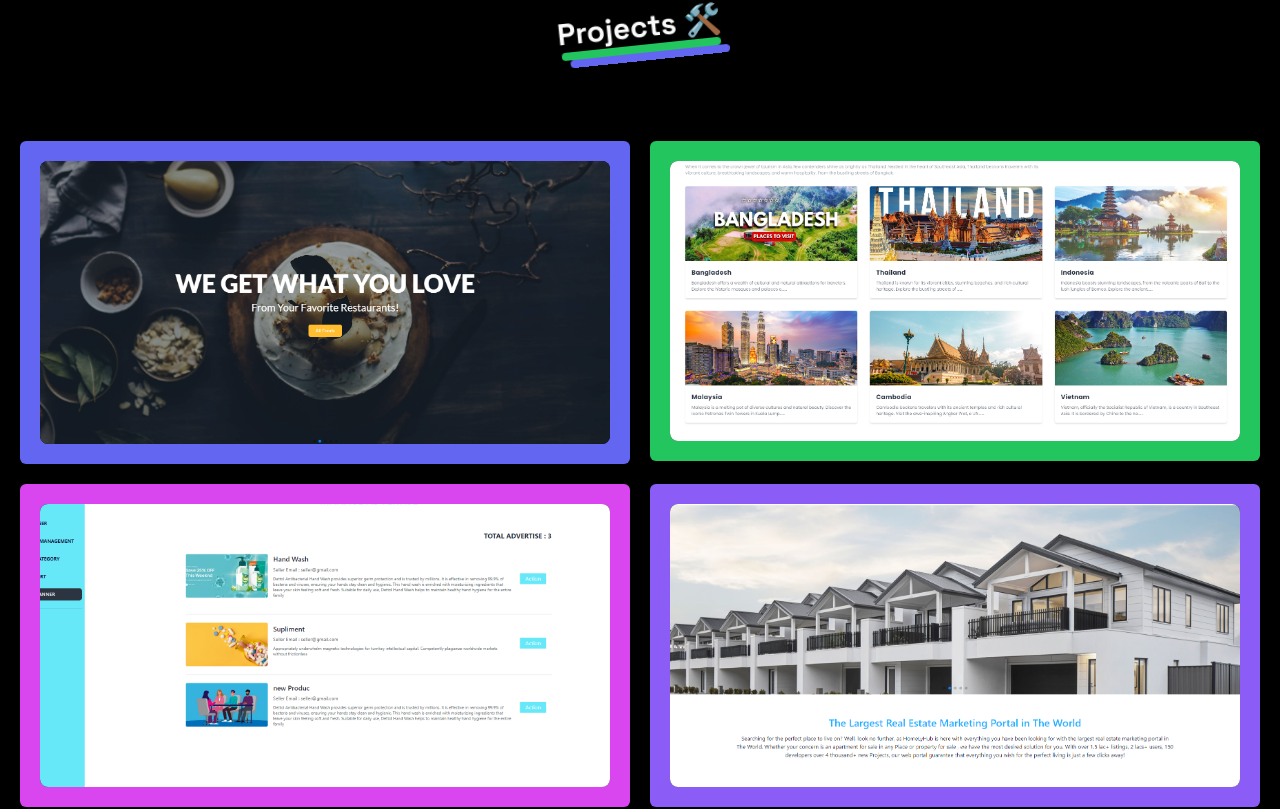
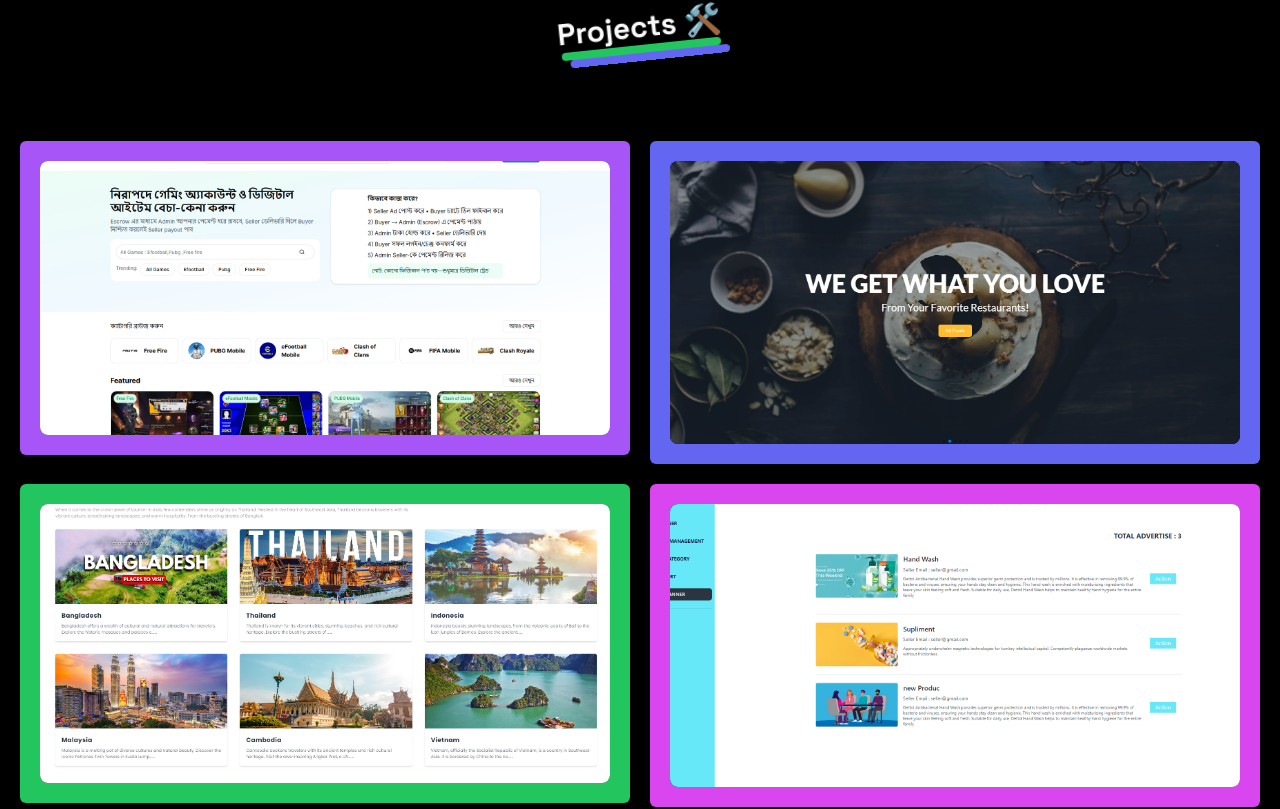
Before and after one commit to rontysarkar/Portfolio, a Next.js app: page / in a window 1280 px wide. Shown: the part 1694-2503 px from the top of the page. Built offline with nearby package versions, Linux system fonts and the light colour scheme.

Commit message:
add new project

```diff
--- a/app/(home)/component/Projects.tsx
+++ b/app/(home)/component/Projects.tsx
@@ -7,6 +7,9 @@ import {
   SiExpress,
   SiFirebase,
   SiMongodb,
+  SiNextdotjs,
+  SiTypescript,
+  SiNodedotjs,
 } from "react-icons/si";
 import Title from './Title';
 import Link from 'next/link';
@@ -18,6 +21,13 @@ import { DirectionAwareHover } from '@/components/ui/direction-aware-hover';
 
 const Projects = () => {
     const projects = [
+        {
+          title: 'ID Bazar',
+          tech: [SiNextdotjs, SiTypescript, SiTailwindcss, SiNodedotjs, SiExpress],
+          Link: 'https://github.com/rontysarkar/IDBazar-frontend',
+          cover: '/id-bazar.png',
+          background: "bg-purple-500"
+        },
         {
             title: 'CAFE RAIN',
             tech: [FaReact, SiTailwindcss, SiExpress, SiMongodb, SiFirebase],
@@ -53,13 +63,7 @@ const Projects = () => {
             cover: '/projects-5.png',
             background: "bg-pink-500"
         },
-        {
-            title: 'RS Paribahan',
-            tech: [FaHtml5,FaCss3Alt, SiTailwindcss,SiJavascript],
-            Link: 'https://github.com/rontysarkar/RS-Paribahan',
-            cover: '/projects-6.png',
-            background: "bg-lime-500"
-        }
+
     ]
     return (
         <div id='projects'  className='py-10 p-5 sm:p-0 lg:mt-52'>
```
Also changed, not shown: public/id-bazar.png (added).
